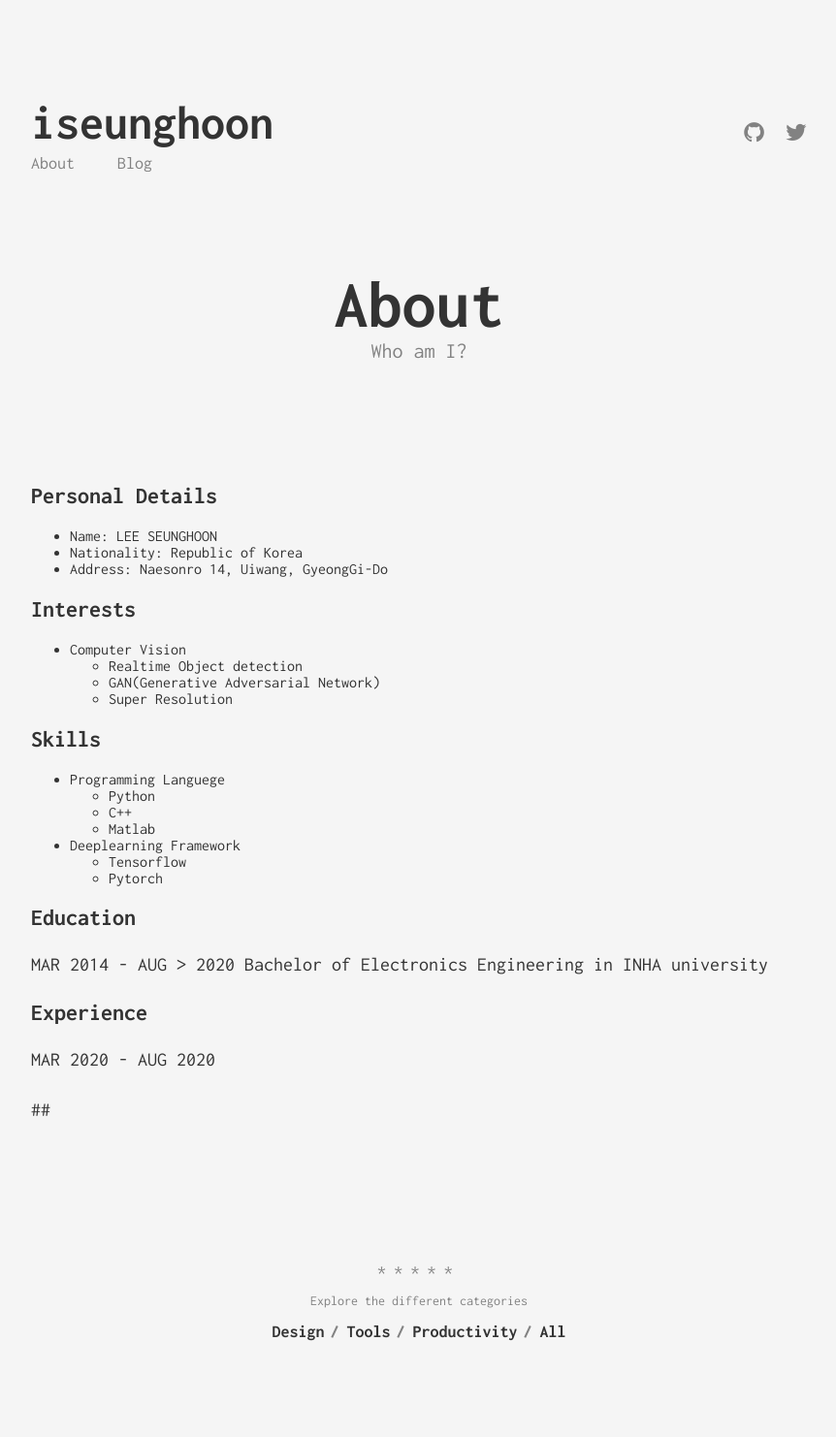
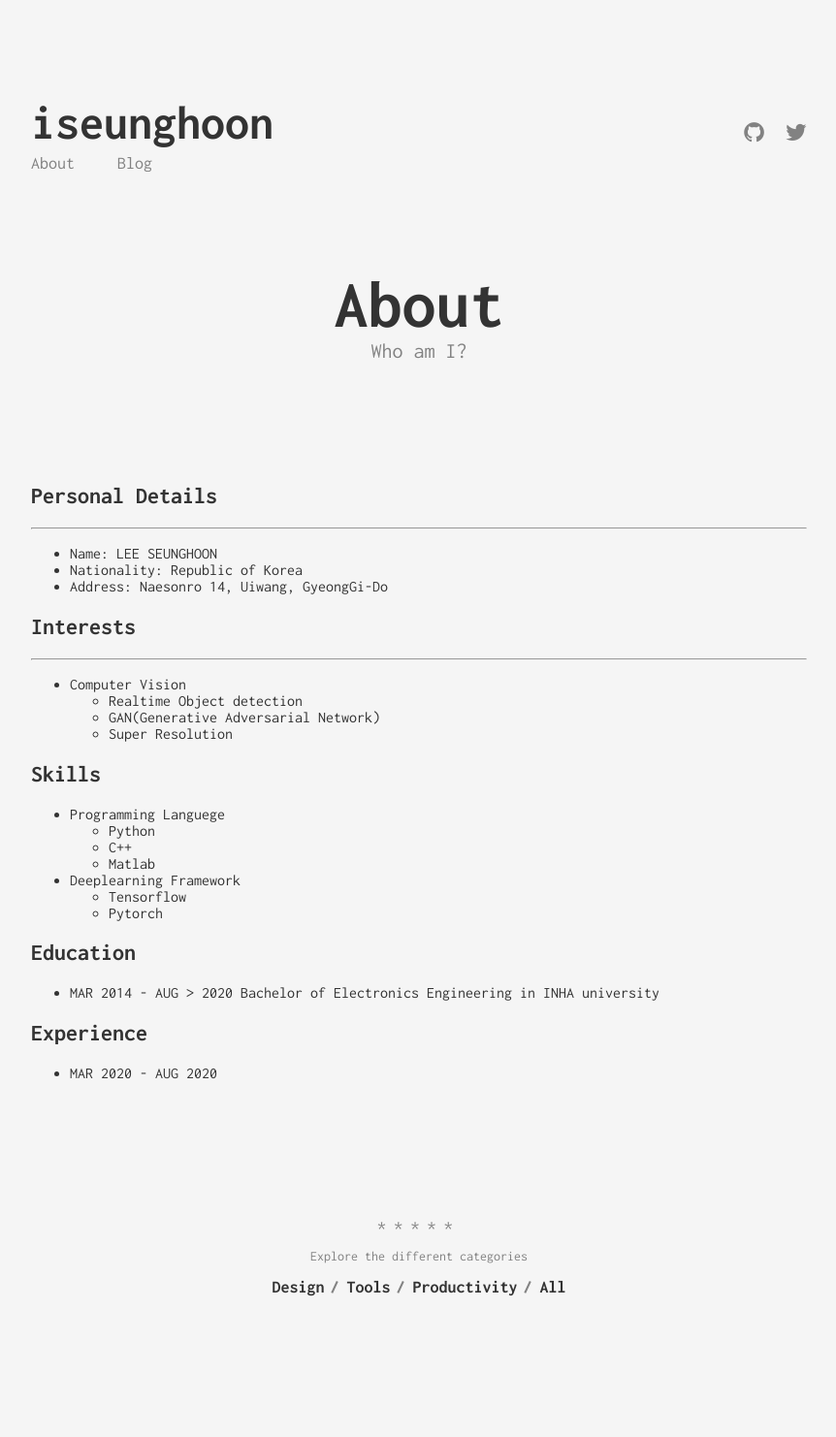
Before and after one commit to iseunghoon/iseunghoon.github.io, a Jekyll site: the page built from about.md, in a window 1280 px wide. Shown: the whole page at 97% size, without its empty margins (208-1070 px from the left). Built offline with Jekyll 4.4.1, drawn with Linux system fonts in a browser that asks for light colours; after the commit the page ends 1436 px from its top, so only the background shows below that.

```diff
--- a/about.md
+++ b/about.md
@@ -6,11 +6,13 @@ permalink: /about/
 ---
 
 ## Personal Details
+***
 * Name: LEE SEUNGHOON
 * Nationality: Republic of Korea
 * Address: Naesonro 14, Uiwang, GyeongGi-Do
 
 ## Interests
+***
 * Computer Vision
   * Realtime Object detection
   * GAN(Generative Adversarial Network)
@@ -27,9 +29,7 @@ permalink: /about/
   * Pytorch
 
 ## Education
-  MAR 2014 - AUG > 2020 Bachelor of Electronics Engineering in INHA university
+* MAR 2014 - AUG > 2020 Bachelor of Electronics Engineering in INHA university
 
 ## Experience
-MAR 2020 - AUG 2020
-
-##
+* MAR 2020 - AUG 2020
```
